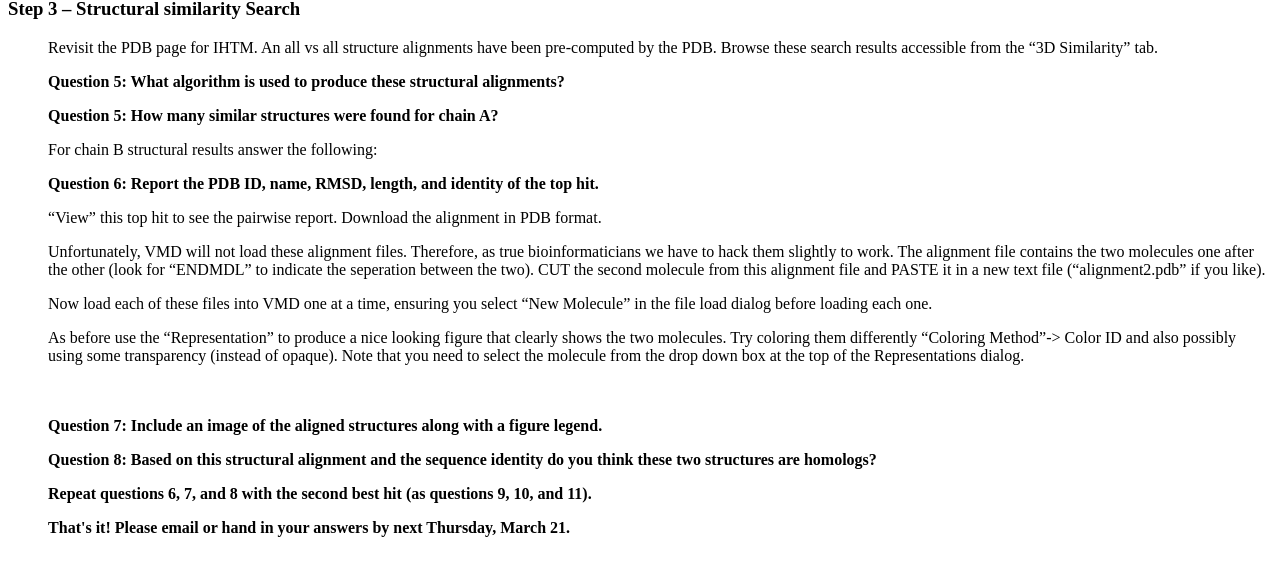
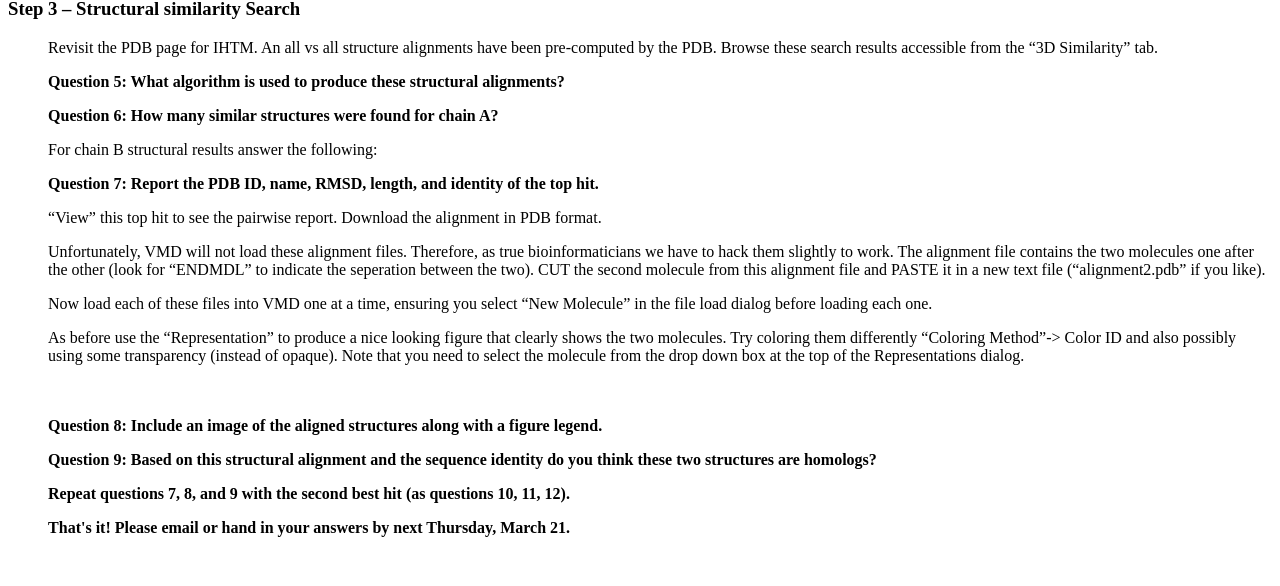
Before and after one commit to mlangill/mlangill.github.com, a Jekyll site: the page teaching/bioc4010/lab6/lab6.html, which Jekyll copies as it is, in a window 1280 px wide. Shown: the part 1285-1871 px from the top of the page. Built offline with Jekyll 4.4.1, drawn with Linux system fonts in a browser that asks for light colours; Markdown is read by kramdown in place of the engine named in the settings.

Commit message:
Fix question numbering in lab 6

```diff
--- a/teaching/bioc4010/lab6/lab6.html
+++ b/teaching/bioc4010/lab6/lab6.html
@@ -96,11 +96,11 @@ vs all structure alignments have been pre-computed by the PDB. Browse
 these search results accessible from the “3D Similarity” tab.</P>
 <P STYLE="margin-left: 1.06cm"><B>Question 5: What algorithm is used
 to produce these structural alignments?</B></P>
-<P STYLE="margin-left: 1.06cm"><B>Question 5: How many similar
+<P STYLE="margin-left: 1.06cm"><B>Question 6: How many similar
 structures were found for chain A?</B></P>
 <P STYLE="margin-left: 1.06cm; font-weight: normal">For chain B
 structural results answer the following:</P>
-<P STYLE="margin-left: 1.06cm"><B>Question 6: Report the PDB ID,
+<P STYLE="margin-left: 1.06cm"><B>Question 7: Report the PDB ID,
 name, RMSD, length, and identity of the top hit.</B></P>
 <P STYLE="margin-left: 1.06cm">“View” this top hit to see the
 pairwise report. Download the alignment in PDB format.
@@ -123,14 +123,14 @@ Color ID and also possibly using some transparency (instead of
 opaque). Note that you need to select the molecule from the drop down
 box at the top of the Representations dialog. <BR><BR><BR>
 </P>
-<P STYLE="margin-left: 1.06cm"><B>Question 7: Include an image of the
+<P STYLE="margin-left: 1.06cm"><B>Question 8: Include an image of the
 aligned structures along with a figure legend. </B>
 </P>
-<P STYLE="margin-left: 1.06cm"><B>Question 8: Based on this
+<P STYLE="margin-left: 1.06cm"><B>Question 9: Based on this
 structural alignment and the sequence identity do you think these two
 structures are homologs?</B></P>
 <P STYLE="margin-left: 1.06cm"><SPAN STYLE="font-weight: normal"><b>Repeat
-questions 6, 7, and 8 with the second best hit (as questions 9, 10, and 11).</b></SPAN></P>
+questions 7, 8, and 9 with the second best hit (as questions 10, 11, 12).</b></SPAN></P>
 <P STYLE="margin-left: 1.06cm"><SPAN STYLE="font-weight: normal"><B>That's
 it! Please email or hand in your answers by next Thursday, March 21.</B></SPAN><BR><BR><BR>
 </P>
```
